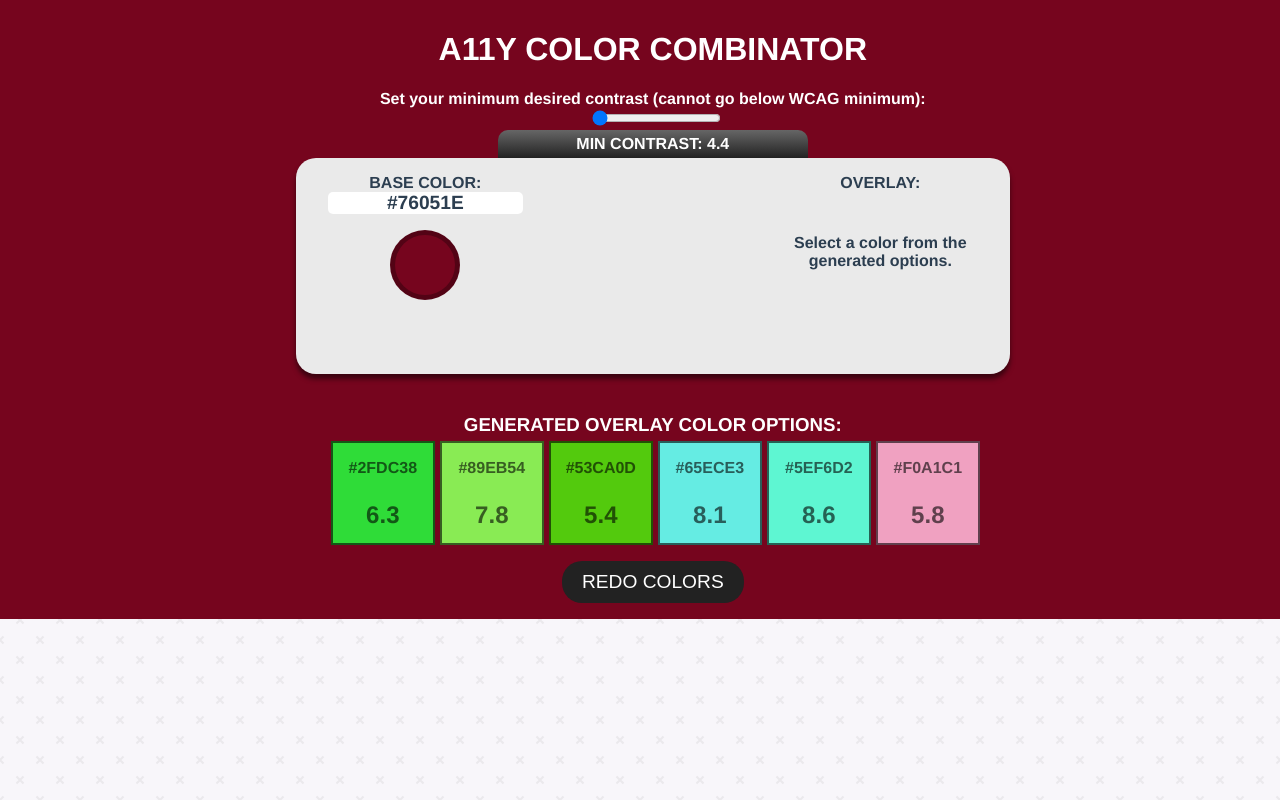
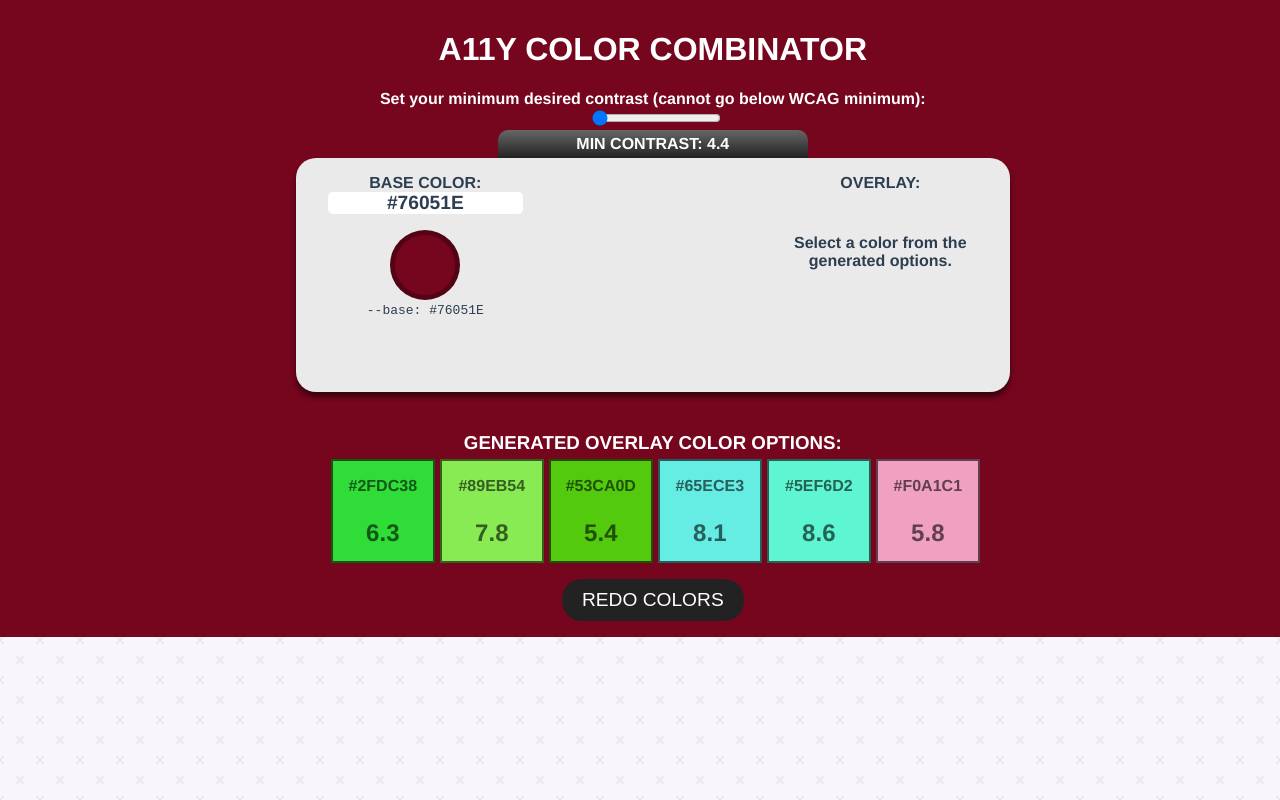
Before and after one commit to drinkingtheink/a11y-color-picker, a Vue app: page / in a window 1280 px wide. Both pictures are taken after a click on the button 342 px from the left and 304 px from the top of the page. Shown: the top 800 px of the page. Built offline with nearby package versions, Linux system fonts and the light colour scheme.

Commit message:
display vars

```diff
--- a/src/components/AppStage.vue
+++ b/src/components/AppStage.vue
@@ -22,6 +22,7 @@
       <section class="color-select base-select">
         <p>{{ !!base ? `BASE COLOR:` : `SELECT A BASE COLOR:` }} <span class="value-display">{{ base }}</span></p>
         <p v-show="!!base" class="swatch" :style="`background-color: ${base}`" @click="handleBaseClick" />
+        <code v-show="!!base" class="code">{{ baseCss }}</code>
         <input
           type="color"
           id="base-color-select"
@@ -50,6 +51,7 @@
         <div v-if="overlay" class="swatch" :style="`background-color: ${overlay}`">
           <button class="smol" @click="overlay = null">X</button>
         </div>
+        <code v-show="!!overlay" class="code">{{ overlayCss }}</code>
         <div v-if="!!base && !overlay" class="select-overlay-prompt">
           <p>Select a color from the generated options.</p>
         </div>
@@ -212,8 +214,6 @@ export default {
 
       colorPicker = this.colorPickerInst = document.querySelector('#base-color-select');
       colorPicker.value = chroma.random().hex();
-      // colorPicker.addEventListener('input', updateFirst, false);
-      // colorPicker.addEventListener('change', updateAll, false);
       colorPicker.select();
     },
     makeRandomColorList() {
@@ -330,6 +330,12 @@ h1, h2, h3, h4, h5, p, span, div {
 `
 
       return blob;
+    },
+    baseCss() {
+      return `--base: ${String(this.base).toUpperCase()}` || null;
+    },
+    overlayCss() {
+      return `--overlay: ${String(this.overlay).toUpperCase()}` || null;
     },
   },
 }
```
